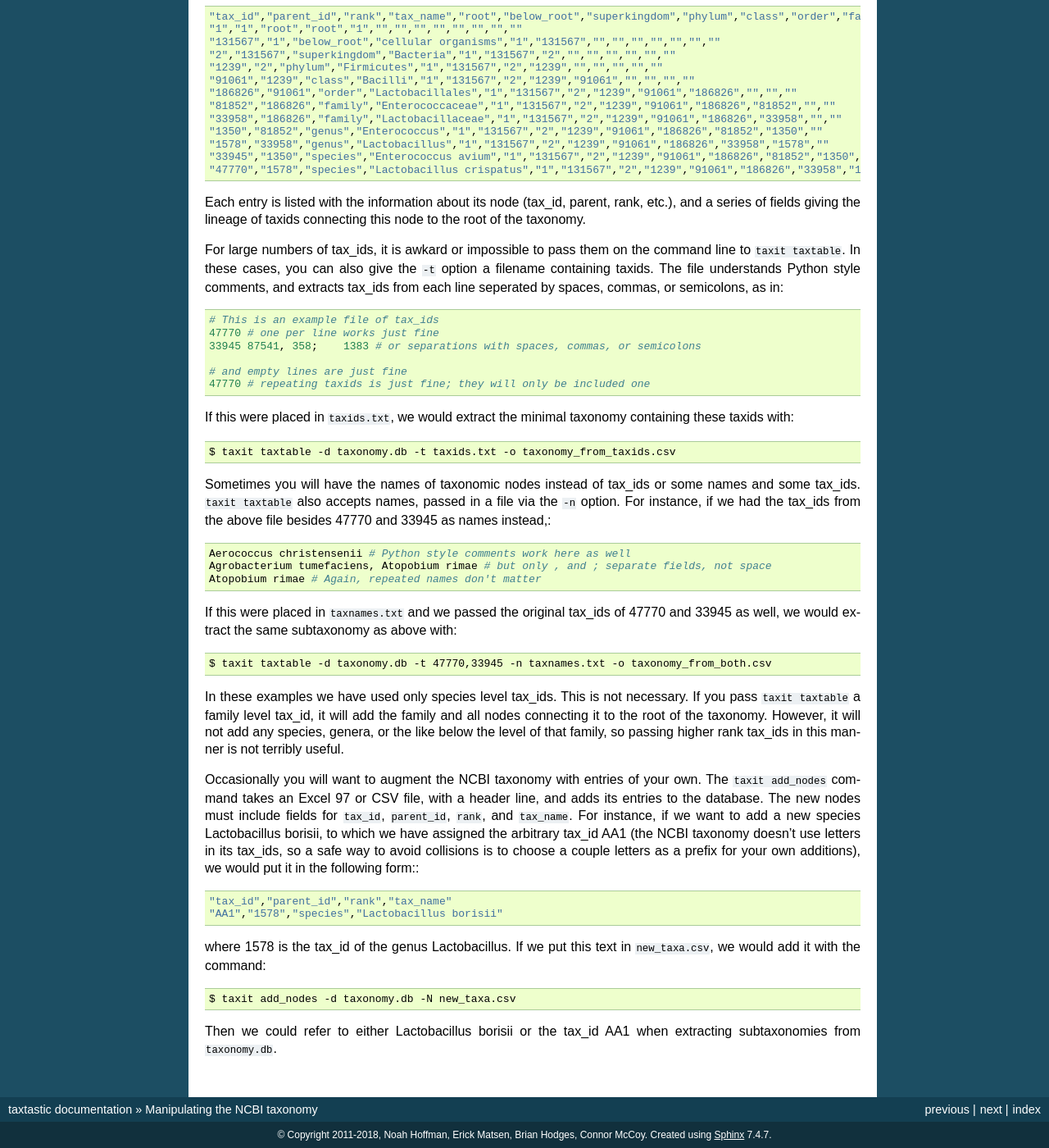
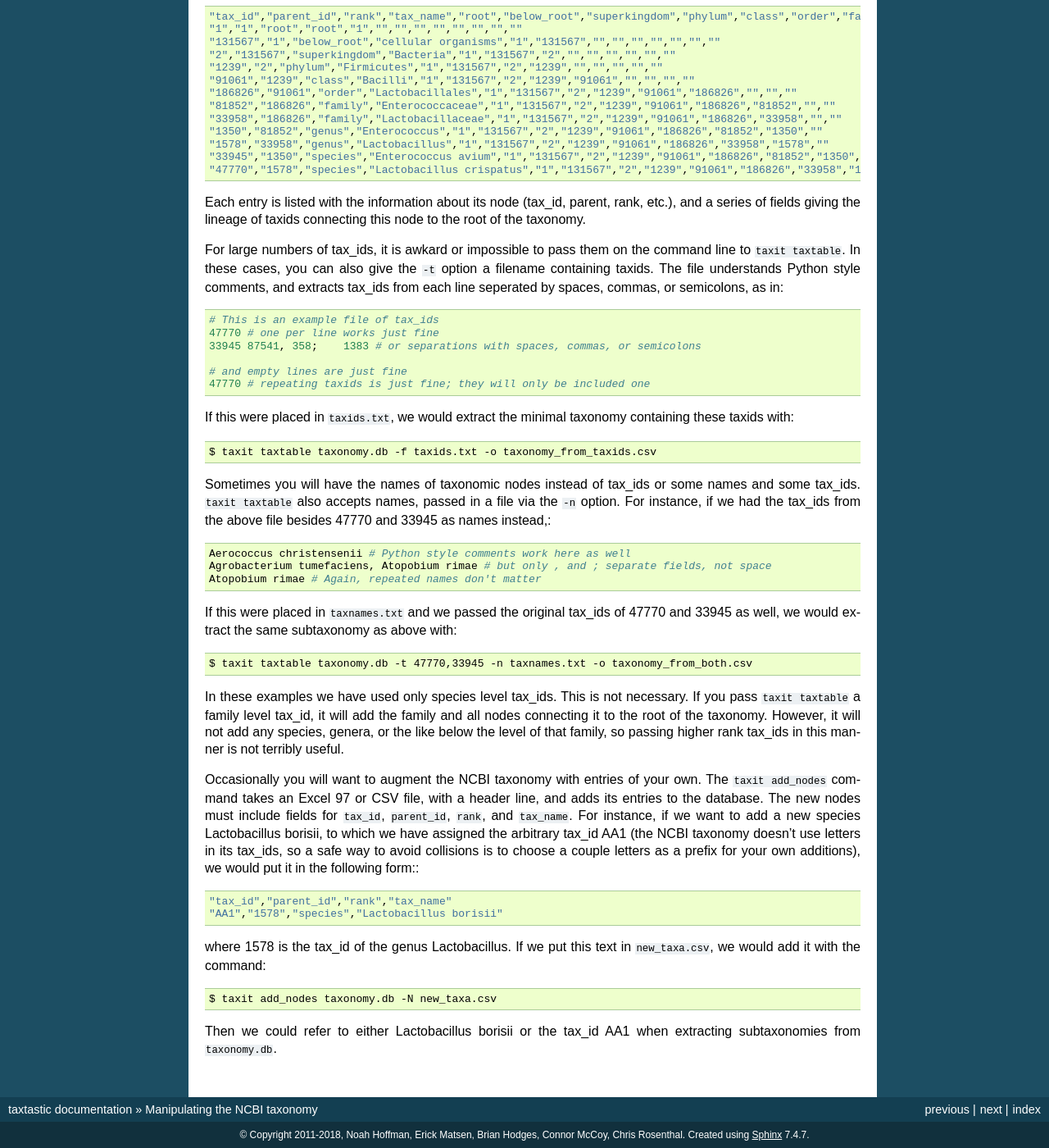
Before and after one commit to fhcrc/taxtastic, a Sphinx documentation site: the page built from docs/taxonomy.rst, in a window 1280 px wide and 1400 px high, scrolled down 370 px. Shown: the whole window at 82% size. Built offline with Sphinx 7.4.7, drawn with Linux system fonts in a browser that asks for light colours; some of the changed text lies outside the part shown.

```diff
--- a/docs/conf.py
+++ b/docs/conf.py
@@ -18,11 +18,11 @@ import datetime
 # If extensions (or modules to document with autodoc) are in another directory,
 # add these directories to sys.path here. If the directory is relative to the
 # documentation root, use os.path.abspath to make it absolute, like shown here.
-venv = '{venv}/lib/python{v.major}.{v.minor}/site-packages'.format(
-    venv=os.environ['VIRTUAL_ENV'],
-    v=sys.version_info)
-
-sys.path.insert(0, os.path.abspath(venv))
+if 'VIRTUAL_ENV' in os.environ:
+    venv = '{venv}/lib/python{v.major}.{v.minor}/site-packages'.format(
+        venv=os.environ['VIRTUAL_ENV'],
+        v=sys.version_info)
+    sys.path.insert(0, os.path.abspath(venv))
 sys.path.insert(0, os.path.abspath('..'))
 
 from taxtastic import __version__
@@ -50,7 +50,8 @@ master_doc = 'index'
 
 # General information about the project.
 project = 'taxtastic'
-copyright = '2011-{}, Noah Hoffman, Erick Matsen, Brian Hodges, Connor McCoy'.format(
+copyright = ('2011-{}, Noah Hoffman, Erick Matsen, '
+             'Brian Hodges, Connor McCoy, Chris Rosenthal').format(
     datetime.date.today().strftime('%Y'))
 
 # The version info for the project you're documenting, acts as replacement for
--- a/docs/quickstart.rst
+++ b/docs/quickstart.rst
@@ -40,7 +40,7 @@ First we have to represent the tax_ids as a taxonomy.  You will need a copy of t
 
 This will download zipped files containing the NCBI taxonomy into the current directory and load the data into an sqlite databse named ``taxonomy.db``.  This takes a while!  Plan to go get a cup of coffee.  Then run::
 
-    taxit taxtable taxonomy.db -t tax_ids.txt -o taxa.csv
+    taxit taxtable taxonomy.db -f tax_ids.txt -o taxa.csv
 
 The output, ``taxa.csv``, is a CSV file containing the minimum subtaxonomy of ``taxonomy.db`` which contains all the entries in ``tax_ids.txt``.
 
--- a/docs/taxonomy.rst
+++ b/docs/taxonomy.rst
@@ -3,11 +3,11 @@ Manipulating the NCBI taxonomy
 
 The first thing we must do is download a copy of the NCBI taxonomy.  The taxit subcommand ``new_database`` does this for us and loads the taxonomy into an SQLite3 database that taxit can use.::
 
-    $ taxit new_database -d taxonomy.db
+    $ taxit new_database taxonomy.db
 
 The primary use for the taxonomy is extracting subsets of it for use in references packages.  For instance, if we want the minimal subtaxonomy that contains both Lactobacillus crispatus (tax_id 47770) and Enterococcus avium (tax_id 33945), we would run::
 
-    $ taxit taxtable -d taxonomy.db -t 47770,33945 -o minimal_taxonomy.csv
+    $ taxit taxtable taxonomy.db -t 47770,33945 -o minimal_taxonomy.csv
 
 The file ``minimal_taxonomy.csv`` contains the entries for the two species we specified, along with all nodes of the taxonomy which connect them to the root of the taxonomy.  The file's contents are::
 
@@ -38,7 +38,7 @@ For large numbers of tax_ids, it is awkard or impossible to pass them on the com
 
 If this were placed in ``taxids.txt``, we would extract the minimal taxonomy containing these taxids with::
 
-    $ taxit taxtable -d taxonomy.db -t taxids.txt -o taxonomy_from_taxids.csv
+    $ taxit taxtable taxonomy.db -f taxids.txt -o taxonomy_from_taxids.csv
 
 Sometimes you will have the names of taxonomic nodes instead of tax_ids or some names and some tax_ids.  ``taxit taxtable`` also accepts names, passed in a file via the ``-n`` option.  For instance, if we had the tax_ids from the above file besides 47770 and 33945 as names instead,::
 
@@ -48,7 +48,7 @@ Sometimes you will have the names of taxonomic nodes instead of tax_ids or some
 
 If this were placed in ``taxnames.txt`` and we passed the original tax_ids of 47770 and 33945 as well, we would extract the same subtaxonomy as above with::
 
-    $ taxit taxtable -d taxonomy.db -t 47770,33945 -n taxnames.txt -o taxonomy_from_both.csv
+    $ taxit taxtable taxonomy.db -t 47770,33945 -n taxnames.txt -o taxonomy_from_both.csv
 
 In these examples we have used only species level tax_ids.  This is not necessary.  If you pass ``taxit taxtable`` a family level tax_id, it will add the family and all nodes connecting it to the root of the taxonomy.  However, it will not add any species, genera, or the like below the level of that family, so passing higher rank tax_ids in this manner is not terribly useful.
 
@@ -59,6 +59,6 @@ Occasionally you will want to augment the NCBI taxonomy with entries of your own
 
 where 1578 is the tax_id of the genus Lactobacillus.  If we put this text in ``new_taxa.csv``, we would add it with the command::
 
-    $ taxit add_nodes -d taxonomy.db -N new_taxa.csv
+    $ taxit add_nodes taxonomy.db -N new_taxa.csv
 
 Then we could refer to either Lactobacillus borisii or the tax_id AA1 when extracting subtaxonomies from ``taxonomy.db``.
```
Also changed, not shown: docs/commands.rst (+7 -7 lines).
